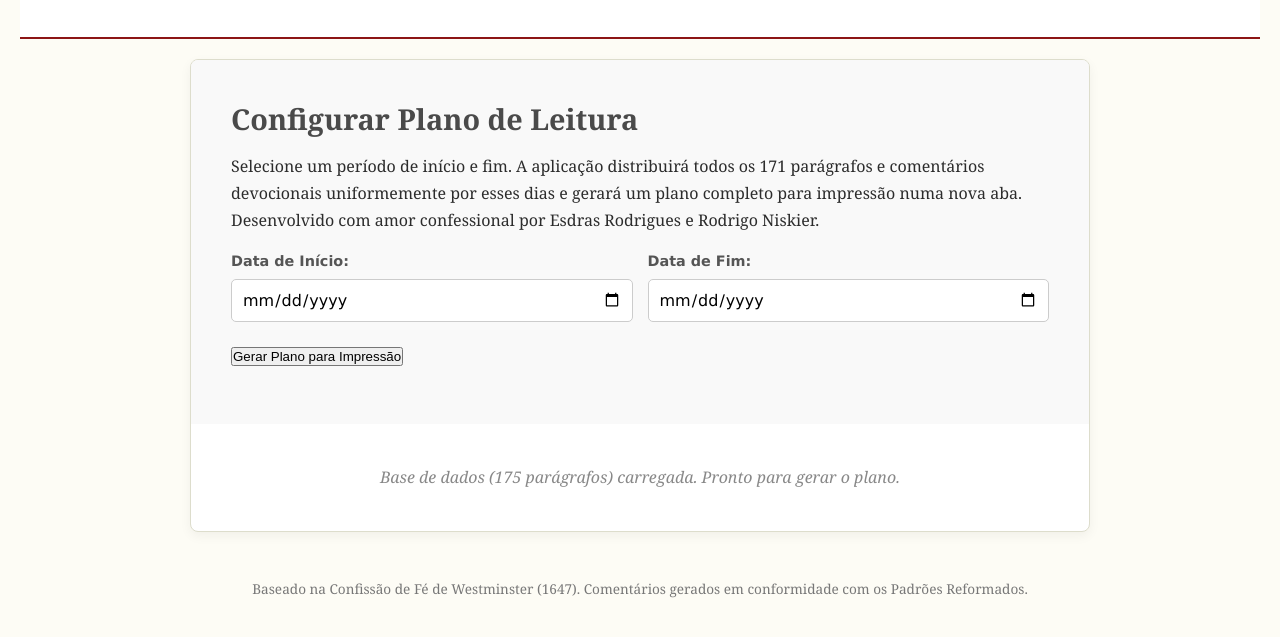
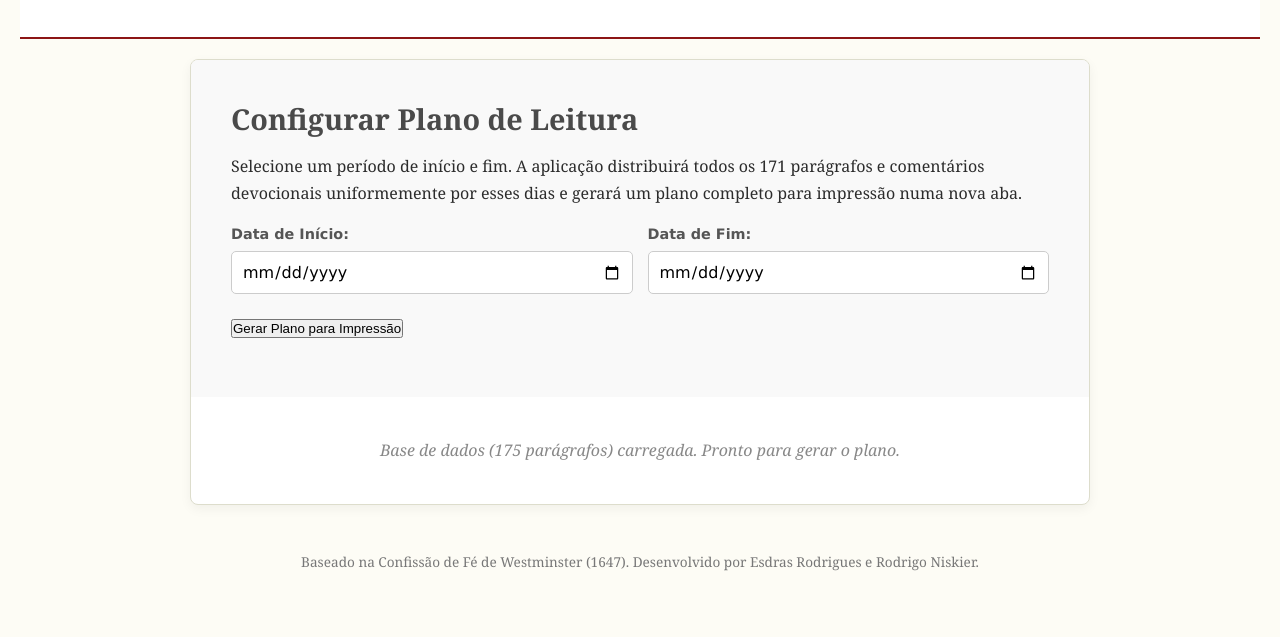
Before and after one commit to rodrigoniskier/cfw, a plain HTML site: page index.html in a window 1280 px wide. Shown: the part 131-768 px from the top of the page. Drawn offline with Linux system fonts and the light colour scheme.

Commit message:
Update index.html

```diff
--- a/index.html
+++ b/index.html
@@ -16,7 +16,7 @@
     <main>
         <section class="configuracao">
             <h2>Configurar Plano de Leitura</h2>
-            <p>Selecione um período de início e fim. A aplicação distribuirá todos os 171 parágrafos e comentários devocionais uniformemente por esses dias e gerará um plano completo para impressão numa nova aba. Desenvolvido com amor confessional por Esdras Rodrigues e Rodrigo Niskier.</p>
+            <p>Selecione um período de início e fim. A aplicação distribuirá todos os 171 parágrafos e comentários devocionais uniformemente por esses dias e gerará um plano completo para impressão numa nova aba.</p>
 
             <div class="controles-data">
                 <div class="input-grupo">
@@ -36,14 +36,14 @@
 
         <section id="status-area" class="devocional-container" aria-live="polite">
             <div id="loading-message">
-                <p>A base de dados (175 parágrafos) está a carregar... Por favor, aguarde.</p>
+                <p>A base de dados (171 parágrafos) está a carregar... Por favor, aguarde.</p>
             </div>
         </section>
 
     </main>
 
     <footer>
-        <p>Baseado na Confissão de Fé de Westminster (1647). Comentários gerados em conformidade com os Padrões Reformados.</p>
+        <p>Baseado na Confissão de Fé de Westminster (1647). Desenvolvido por Esdras Rodrigues e Rodrigo Niskier.</p>
     </footer>
 
     <script src="app.js" defer></script>
```
